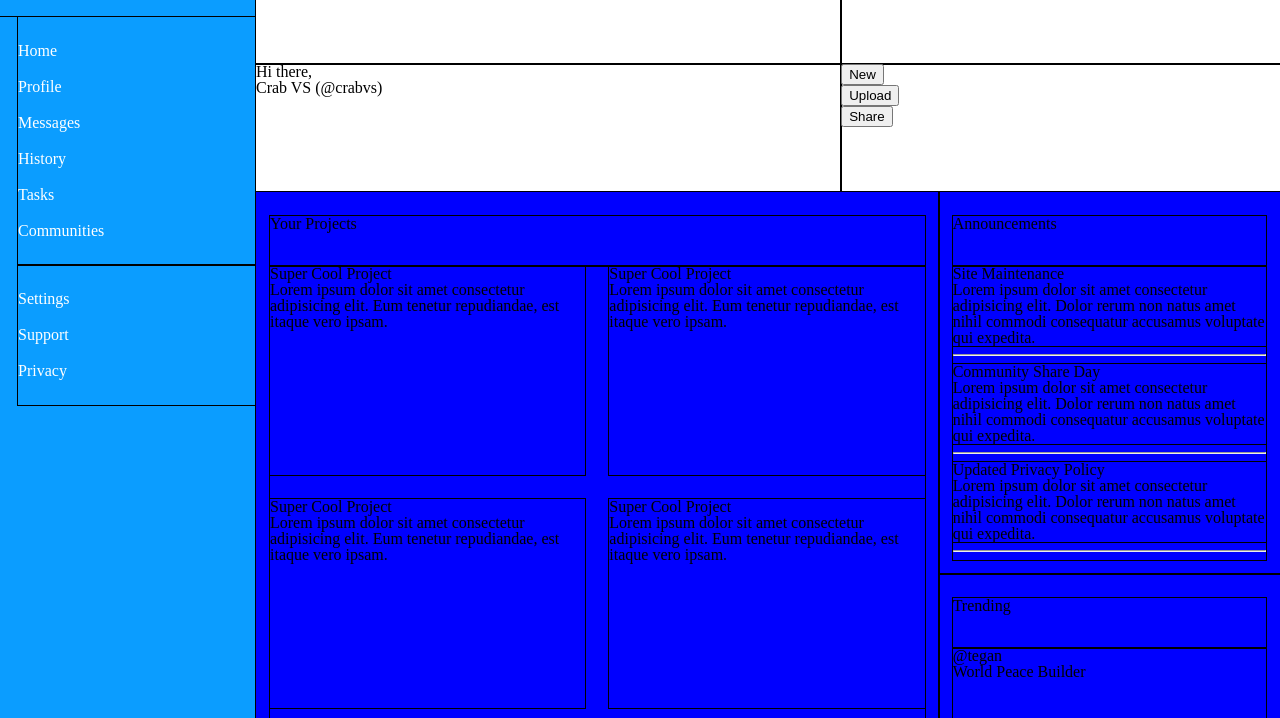
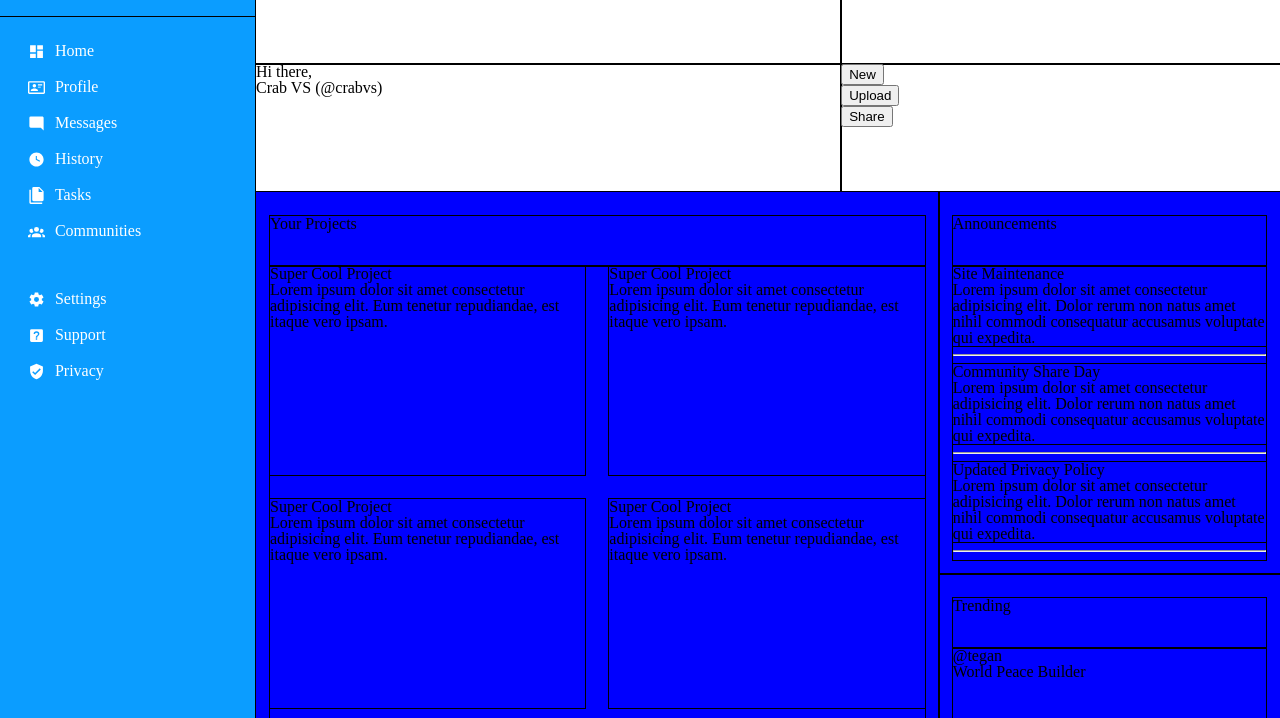
Before and after one commit to CrabVS/odin-admin-dashboard, a plain HTML site: page index.html in a window 1280 px wide. Shown: the part 63-781 px from the top of the page. Drawn offline with Linux system fonts and the light colour scheme.

Commit message:
Add icons to nav from script

```diff
--- a/index.html
+++ b/index.html
@@ -14,18 +14,18 @@
             <h1 id="logo-title">Dashboard</h1>
         </div>
         <nav class="item">
-            <ul class="nav-block item">
-                <li><div class="icon"></div><a href="#">Home</a></li>
-                <li><div class="icon"></div><a href="#">Profile</a></li>
-                <li><div class="icon"></div><a href="#">Messages</a></li>
-                <li><div class="icon"></div><a href="#">History</a></li>
-                <li><div class="icon"></div><a href="#">Tasks</a></li>
-                <li><div class="icon"></div><a href="#">Communities</a></li>
+            <ul class="nav-block">
+                <li><div class="icon nav-icon"></div><a href="#">Home</a></li>
+                <li><div class="icon nav-icon"></div><a href="#">Profile</a></li>
+                <li><div class="icon nav-icon"></div><a href="#">Messages</a></li>
+                <li><div class="icon nav-icon"></div><a href="#">History</a></li>
+                <li><div class="icon nav-icon"></div><a href="#">Tasks</a></li>
+                <li><div class="icon nav-icon"></div><a href="#">Communities</a></li>
             </ul>
-            <ul class="nav-block item">
-                <li><div class="icon"></div><a href="#">Settings</a></li>
-                <li><div class="icon"></div><a href="#">Support</a></li>
-                <li><div class="icon"></div><a href="#">Privacy</a></li>
+            <ul class="nav-block">
+                <li><div class="icon nav-icon"></div><a href="#">Settings</a></li>
+                <li><div class="icon nav-icon"></div><a href="#">Support</a></li>
+                <li><div class="icon nav-icon"></div><a href="#">Privacy</a></li>
             </ul>
         </nav>
     </aside>
--- a/script.js
+++ b/script.js
@@ -1 +1,32 @@
-console.log('works');
+const getListIcons = function getAllSidebarListIcons() {
+    const iconElements = document.querySelectorAll('.nav-block li .icon');
+
+    return Array.from(iconElements);
+}
+
+const addIconsToNav = function addIconsToNav() {
+    const iconElements = getListIcons();
+    const iconNames = [
+        'home',
+        'card-account-details-outline',
+        'message-reply',
+        'clock-time-four',
+        'file-multiple',
+        'account-group',
+        'cog',
+        'help-box',
+        'shield-check'
+    ];
+
+    iconElements.forEach((icon, index) => {
+        icon.style.backgroundImage = `url('./res/icons/${iconNames[index]}.svg')`
+    });
+
+    iconElements[0].style.backgroundImage = "url('./res/icons/view-dashboard.svg')";
+}
+
+const initializeScript = function initializeScript() {
+    addIconsToNav();
+}
+
+initializeScript();
--- a/style.css
+++ b/style.css
@@ -76,7 +76,22 @@ nav {
 }
 
 .nav-block li {
-    padding: 10px 0;
+    display: flex;
+    align-items: center;
+    height: 36px;
+}
+
+.nav-block li a {
+    width: 100%;
+    height: 100%;
+    display: flex;
+    align-items: center;
+}
+
+.nav-icon {
+    width: 20px;
+    height: 20px;
+    margin: 0 10px;
 }
 
 /* HEADER */
```
